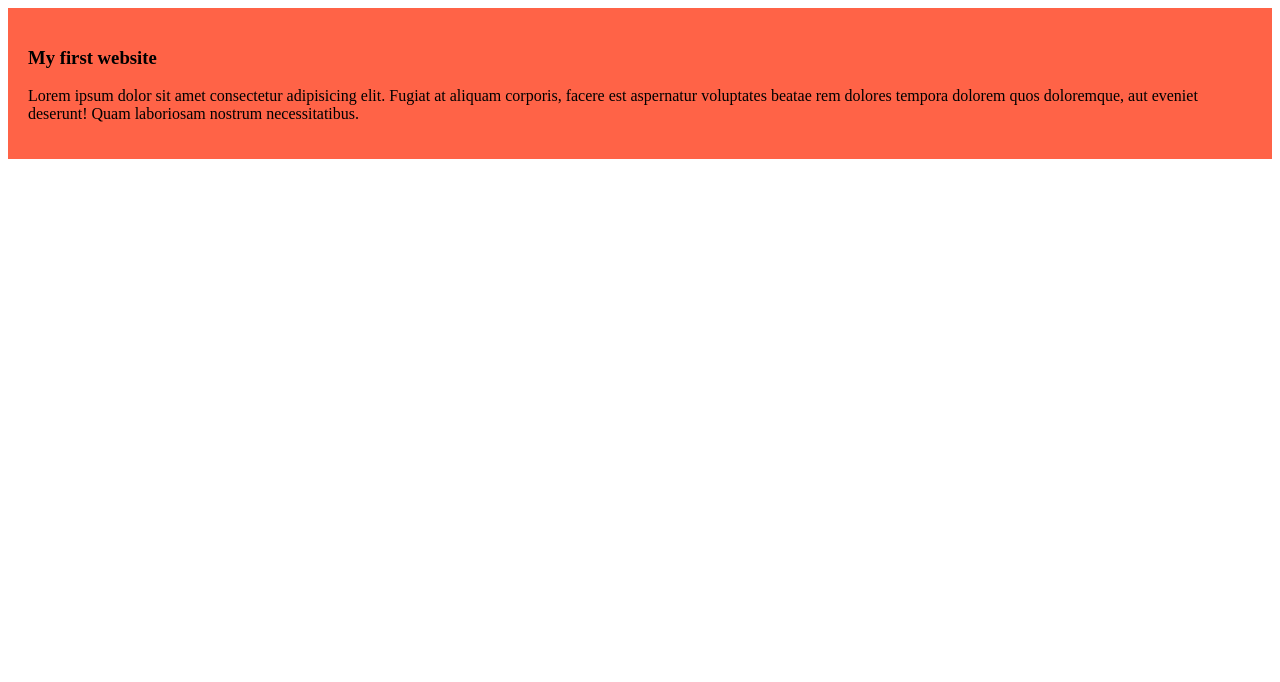
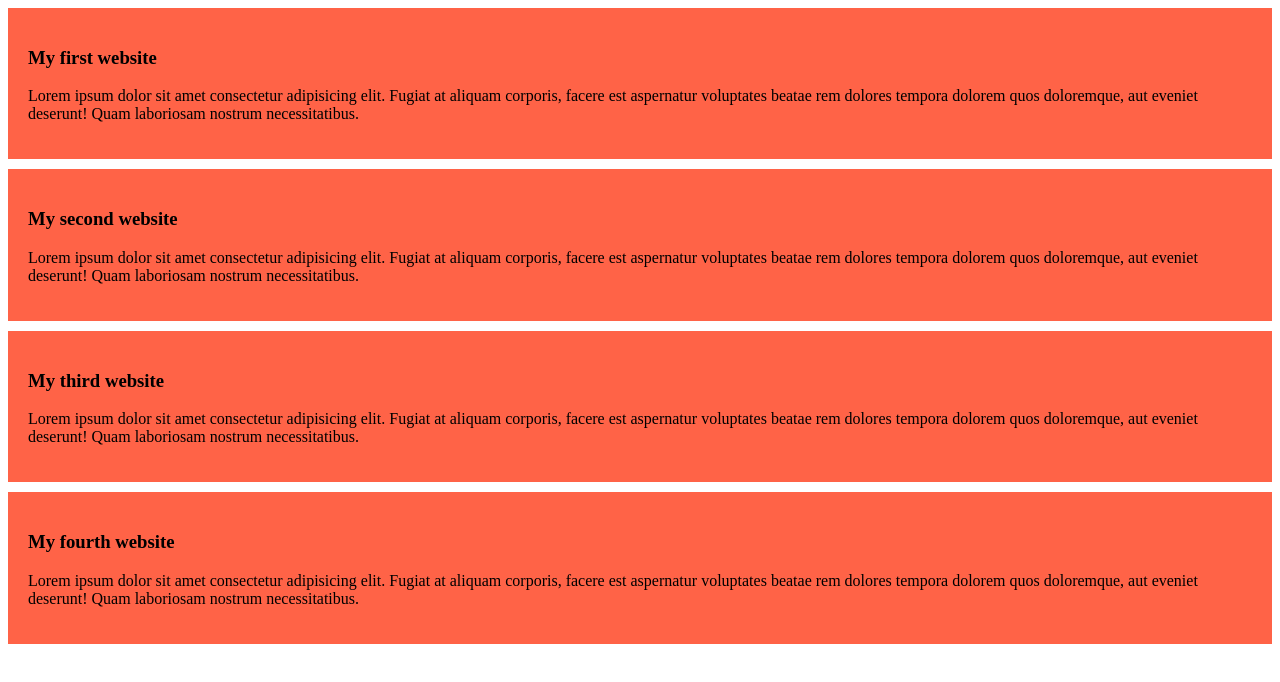
Before and after one commit to jesanotoko/my-simple-website, a plain HTML site: page index.html in a window 1280 px wide. Drawn offline with Linux system fonts and the light colour scheme.

Commit message:
added the second blog

```diff
--- a/blog.css
+++ b/blog.css
@@ -1,4 +1,5 @@
 div{
     background-color: tomato;
     padding: 20px;
+    margin-bottom: 10px;
 }
--- a/index.html
+++ b/index.html
@@ -11,5 +11,17 @@
         <h3>My first website</h3>
     <p>Lorem ipsum dolor sit amet consectetur adipisicing elit. Fugiat at aliquam corporis, facere est aspernatur voluptates beatae rem dolores tempora dolorem quos doloremque, aut eveniet deserunt! Quam laboriosam nostrum necessitatibus.</p>
     </div>
+    <div>
+        <h3>My second website</h3>
+    <p>Lorem ipsum dolor sit amet consectetur adipisicing elit. Fugiat at aliquam corporis, facere est aspernatur voluptates beatae rem dolores tempora dolorem quos doloremque, aut eveniet deserunt! Quam laboriosam nostrum necessitatibus.</p>
+    </div>
+    <div>
+        <h3>My third website</h3>
+    <p>Lorem ipsum dolor sit amet consectetur adipisicing elit. Fugiat at aliquam corporis, facere est aspernatur voluptates beatae rem dolores tempora dolorem quos doloremque, aut eveniet deserunt! Quam laboriosam nostrum necessitatibus.</p>
+    </div>
+    <div>
+        <h3>My fourth website</h3>
+    <p>Lorem ipsum dolor sit amet consectetur adipisicing elit. Fugiat at aliquam corporis, facere est aspernatur voluptates beatae rem dolores tempora dolorem quos doloremque, aut eveniet deserunt! Quam laboriosam nostrum necessitatibus.</p>
+    </div>
 </body>
 </html>
```
